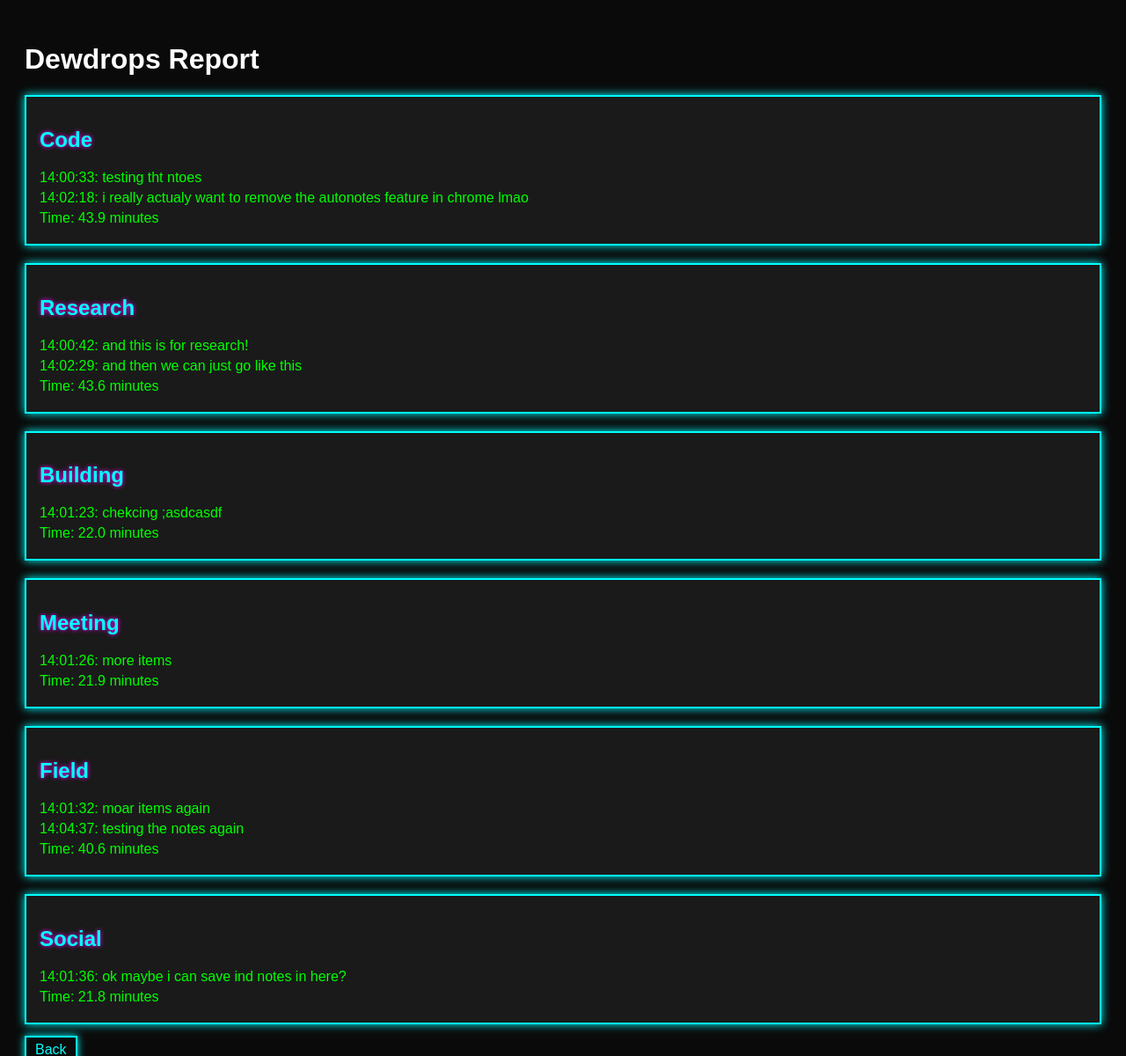
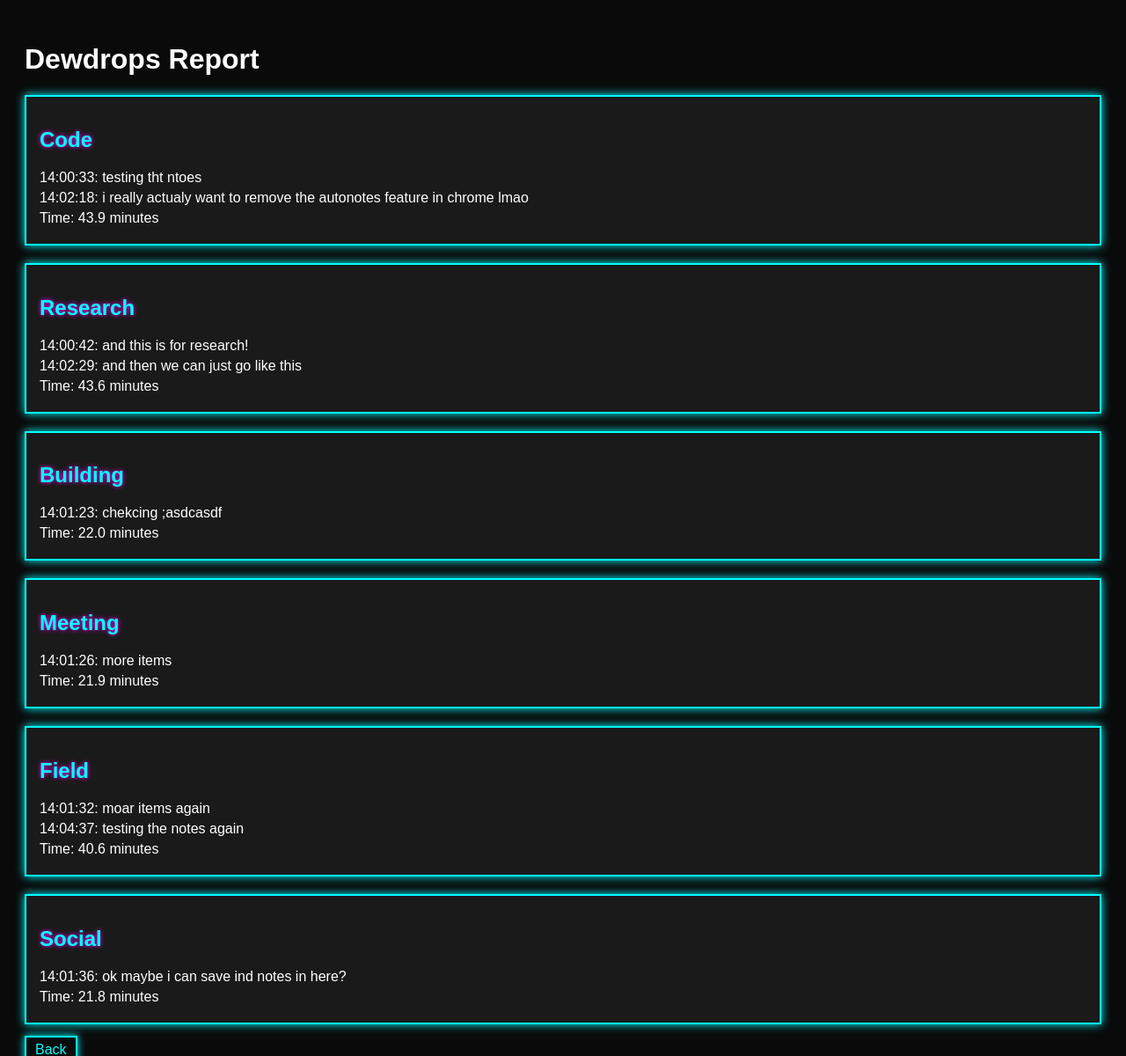
Before and after one commit to ExpoDevOps/dewdrops, a Flask app: page /dailies/report in a window 1280 px wide. Shown: the top 1200 px of the page at 88% size. Run offline with Flask 3, Linux system fonts and the light colour scheme; data comes from the database, SQL or seed files in the repository.

Commit message:
~STABLE VERSION~

```diff
--- a/templates/report.html
+++ b/templates/report.html
@@ -22,7 +22,7 @@
             text-shadow: 0 0 5px #ff00ff;
         }
         p {
-            color: #00ff00;
+            color: #ffffff;
             margin: 5px 0;
         }
         a {
```
